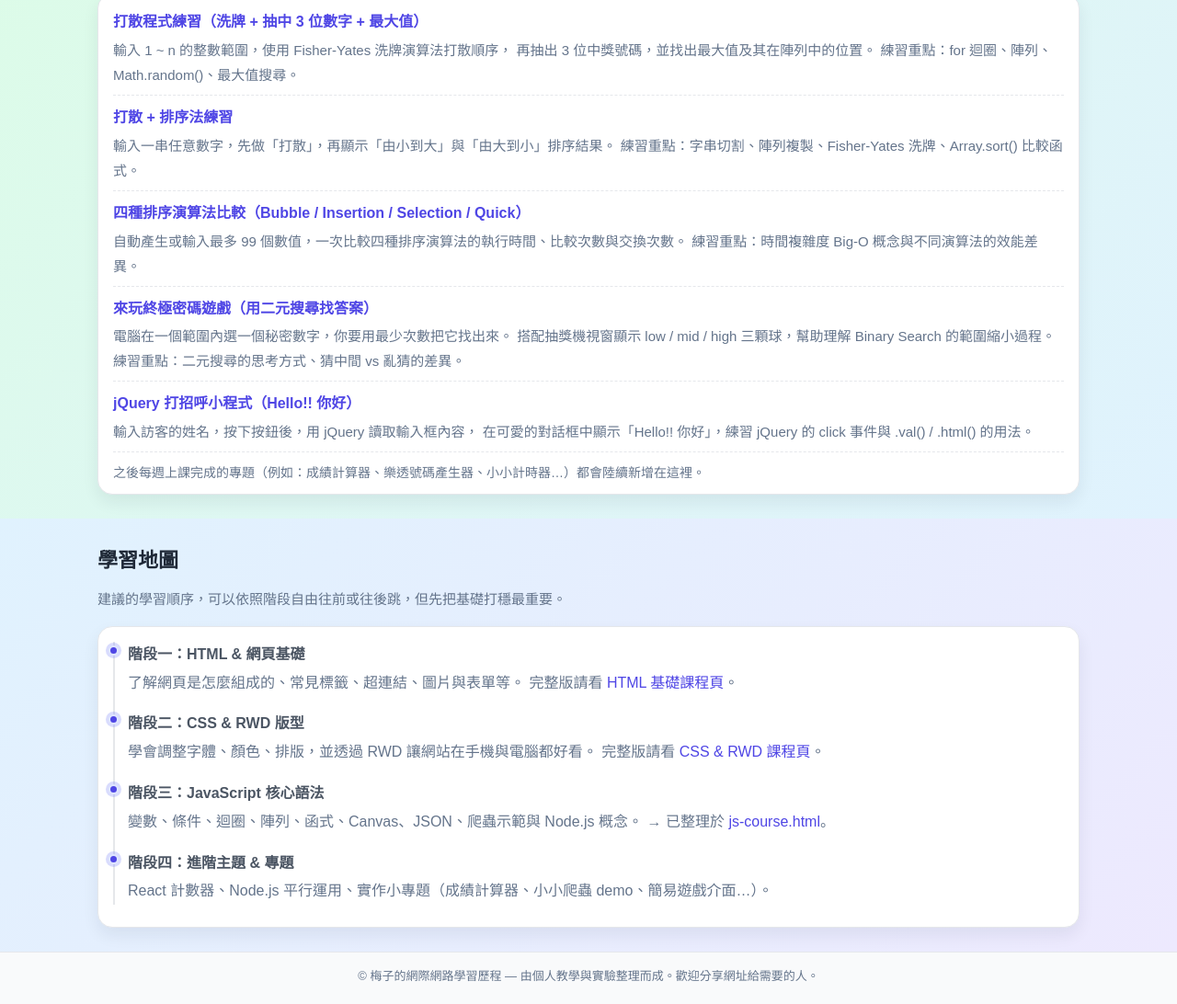
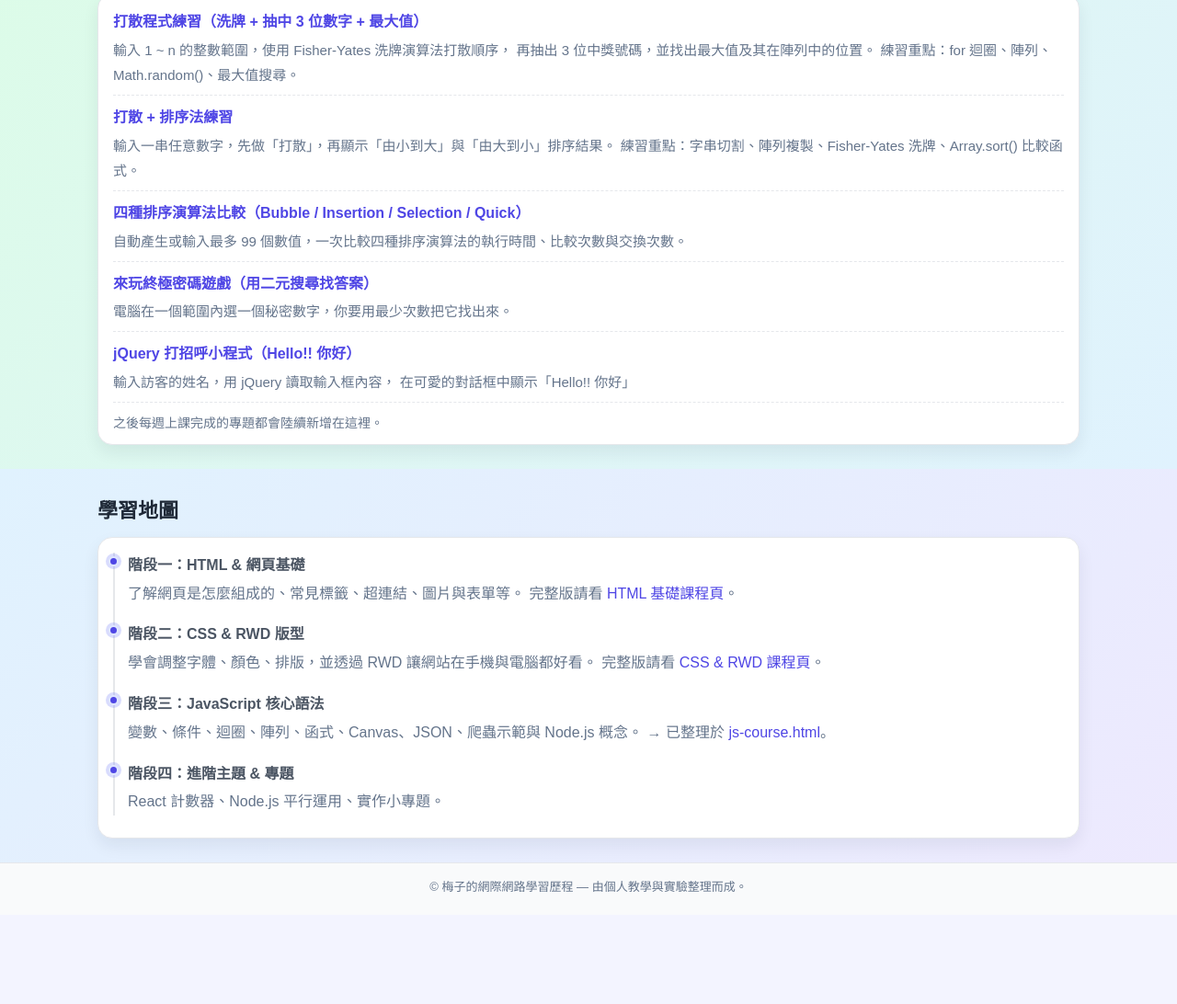
Before and after one commit to s3311431020/.github.io, a plain HTML site: page index.html in a window 1280 px wide. Shown: the part 833-1925 px from the top of the page at 92% size. After the commit the page ends 1828 px from the top, so only its background shows below. Drawn offline with Linux system fonts and the light colour scheme.

Commit message:
Update index.html

```diff
--- a/index.html
+++ b/index.html
@@ -425,12 +425,7 @@
         </div>
       </div>
       <div class="hero-visual">
-        <div class="hero-card">
-          <h3>網站內容簡介</h3>
-          <p>這個網站會慢慢收集：上課用的範例、學生可以回家練習的小工具、以及完整的課程講義。</p>
-          <p>希望同學不只是「看懂」，還能透過這些小程式動手修改、玩出自己的版本。</p>
-        </div>
-      </div>
+       </div>
     </div>
   </section>
 
@@ -530,7 +525,6 @@
             </div>
             <div class="practice-text">
               自動產生或輸入最多 99 個數值，一次比較四種排序演算法的執行時間、比較次數與交換次數。
-              練習重點：時間複雜度 Big-O 概念與不同演算法的效能差異。
             </div>
           </li>
 
@@ -540,8 +534,6 @@
             </div>
             <div class="practice-text">
               電腦在一個範圍內選一個秘密數字，你要用最少次數把它找出來。
-              搭配抽獎機視窗顯示 low / mid / high 三顆球，幫助理解 Binary Search 的範圍縮小過程。
-              練習重點：二元搜尋的思考方式、猜中間 vs 亂猜的差異。
             </div>
           </li>
 
@@ -550,13 +542,13 @@
               <a href="hello-jquery.html" target="_blank">jQuery 打招呼小程式（Hello!! 你好）</a>
             </div>
             <div class="practice-text">
-              輸入訪客的姓名，按下按鈕後，用 jQuery 讀取輸入框內容，
-              在可愛的對話框中顯示「Hello!! 你好」，練習 jQuery 的 click 事件與 .val() / .html() 的用法。
+              輸入訪客的姓名，用 jQuery 讀取輸入框內容，
+              在可愛的對話框中顯示「Hello!! 你好」
             </div>
           </li>
 
           <li class="practice-coming">
-            之後每週上課完成的專題（例如：成績計算器、樂透號碼產生器、小小計時器…）都會陸續新增在這裡。
+            之後每週上課完成的專題都會陸續新增在這裡。
           </li>
         </ul>
       </div>
@@ -567,9 +559,6 @@
   <section id="section-roadmap">
     <div class="container">
       <h2 class="section-title">學習地圖</h2>
-      <p class="section-desc">
-        建議的學習順序，可以依照階段自由往前或往後跳，但先把基礎打穩最重要。
-      </p>
       <div class="roadmap">
         <ul class="roadmap-list">
           <li class="roadmap-item">
@@ -600,7 +589,7 @@
             <div class="roadmap-dot"></div>
             <div class="roadmap-label">階段四：進階主題 &amp; 專題</div>
             <div class="roadmap-text">
-              React 計數器、Node.js 平行運用、實作小專題（成績計算器、小小爬蟲 demo、簡易遊戲介面…）。
+              React 計數器、Node.js 平行運用、實作小專題。
             </div>
           </li>
         </ul>
@@ -610,7 +599,7 @@
 
   <footer>
     <div class="container">
-      © 梅子的網際網路學習歷程 — 由個人教學與實驗整理而成。歡迎分享網址給需要的人。
+      © 梅子的網際網路學習歷程 — 由個人教學與實驗整理而成。
     </div>
   </footer>
 
```
